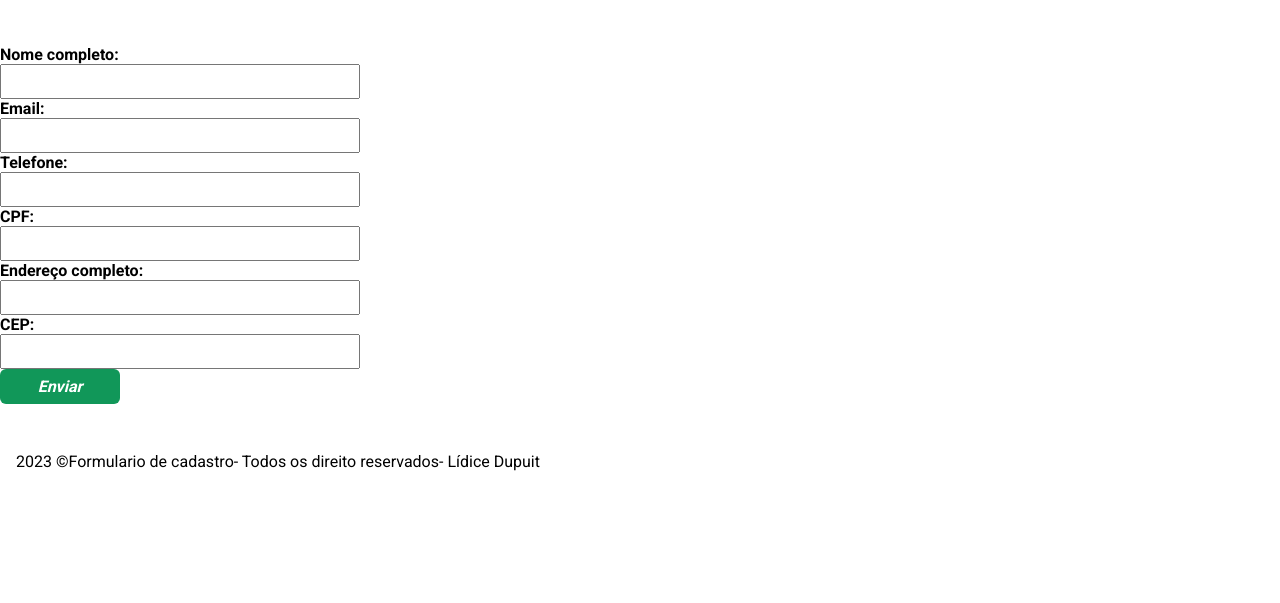
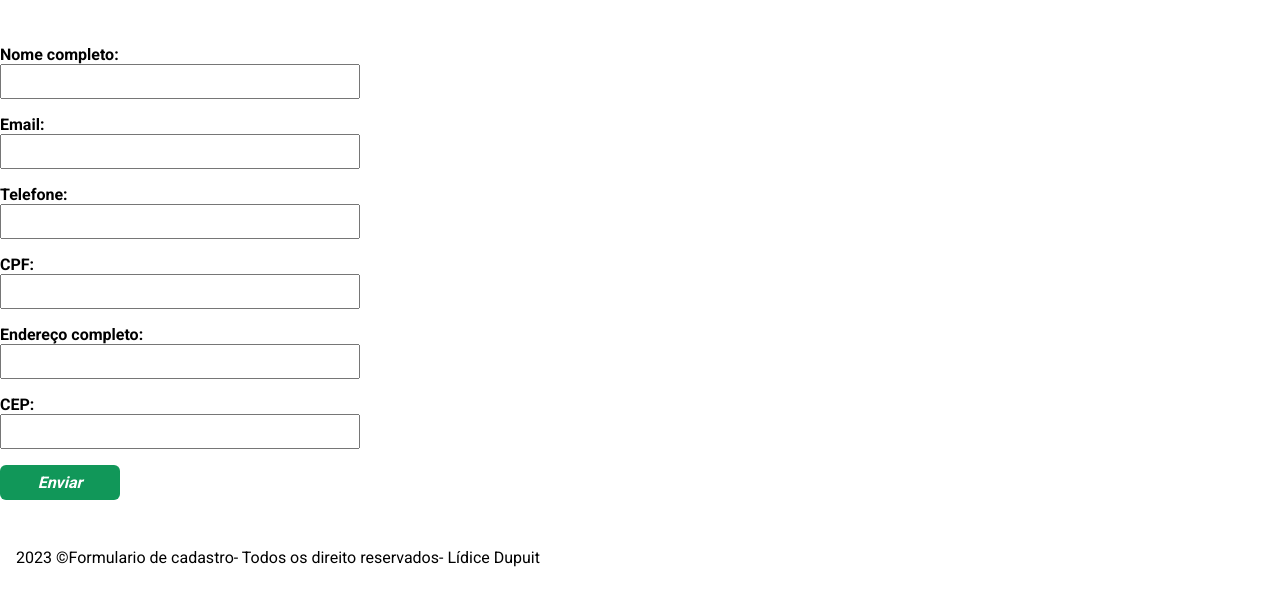
Before and after one commit to lidicedupuit/formulario-de-cadastro-mod10, a plain HTML site: page index.html in a window 1280 px wide. Shown: the part 57-660 px from the top of the page. Drawn offline with nearby package versions, Linux system fonts and the light colour scheme; a web font is replaced by a local one.

Commit message:
corrigindo js

```diff
--- a/main.css
+++ b/main.css
@@ -40,7 +40,7 @@ button {
     cursor: pointer;
     border-radius: 6px;
 }
-.form-campo, {
+.form-campo {
     margin-bottom:  16px;
 
 }
--- a/main.js
+++ b/main.js
@@ -7,14 +7,18 @@ $('form').validate({
             required: true
         },
         cpf: {
-            required: true
+            required:true,
+            cpf: true
         },
         cep: {
-            required: true
-        },
+            required: true,
+            cep:true
+        }
+    },
         messages: {
             telefone: 'Por favor, insira o telefone'
         },
+
 
         submitHandler: function(form) {
             console.log (form)
```
